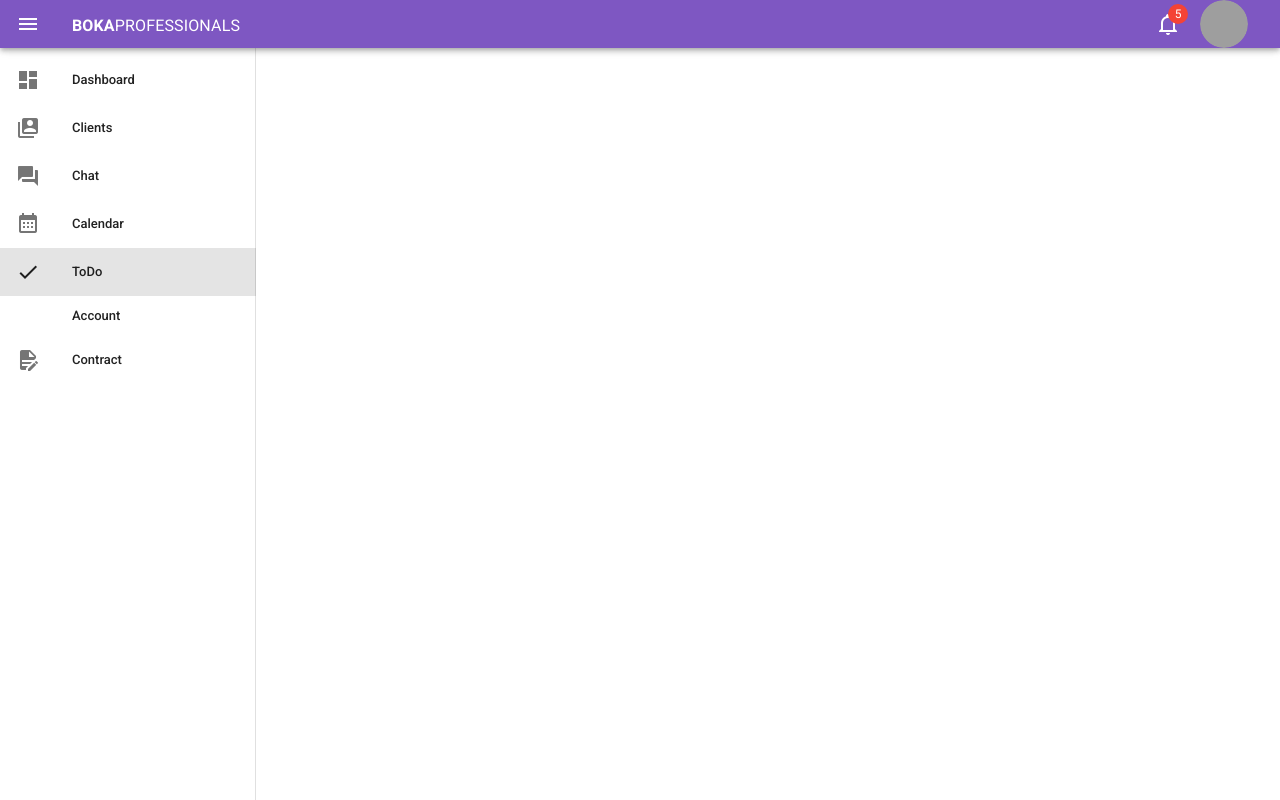
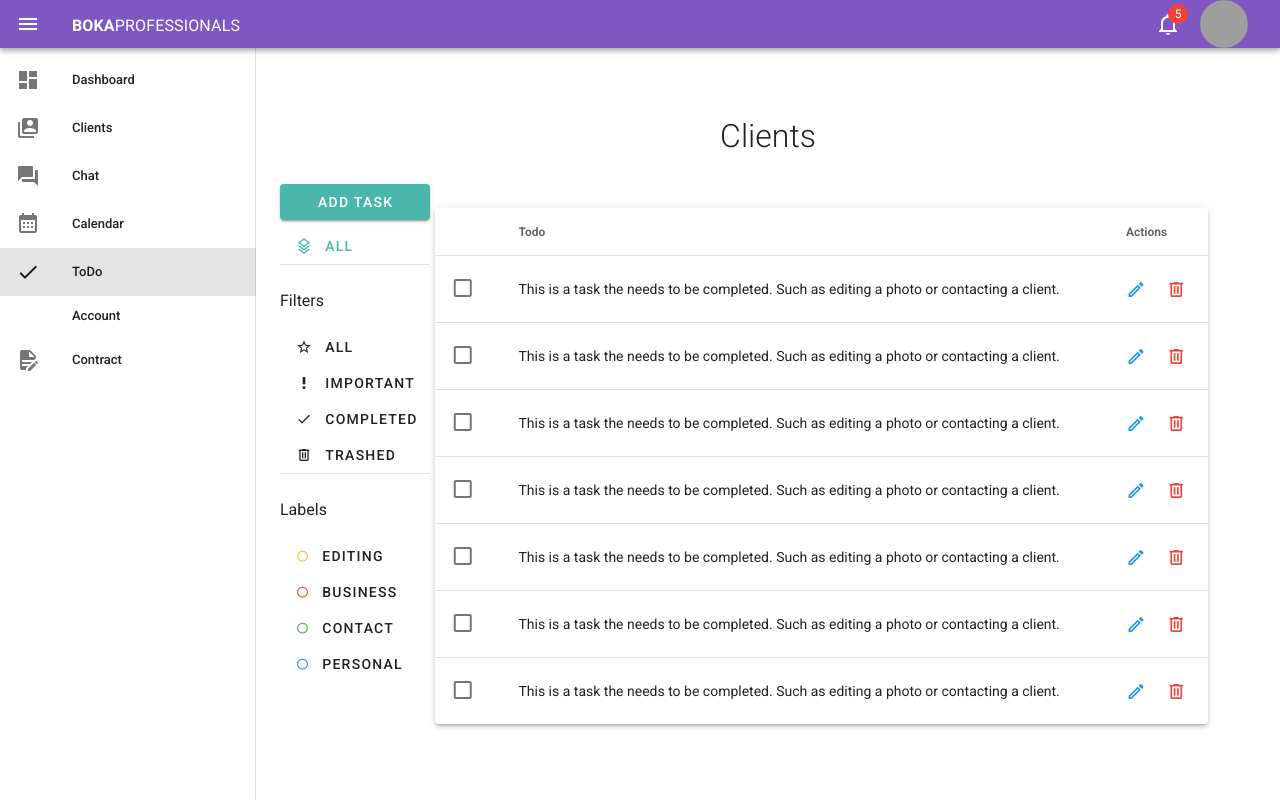
Before and after one commit to CobyYates/Boka, a Vue app: page /to-do in a window 1280 px wide. Built offline with nearby package versions, Linux system fonts and the light colour scheme; grey boxes are pictures that could not be loaded.

Commit message:
added todo list with most of the components working. Some logic still needs to be done

```diff
--- a/src/components/Dashboard/ToDo.vue
+++ b/src/components/Dashboard/ToDo.vue
@@ -0,0 +1,288 @@
+<template>
+  <v-container class="text-center pt-0">
+    <h1 class="text-center py-6 font-weight-light">Clients</h1>
+    <v-row>
+      <v-col cols="2" class="pr-0 mr-0 filters" background-color="red">
+        <v-row>
+          <v-col class="d-flex flex-column align-start pr-0 mr-0">
+            <v-dialog v-model="dialog" max-width="500px" persistent>
+              <template v-slot:activator="{ on }">
+                <v-btn
+                  color="teal lighten-2"
+                  dark
+                  class="mb-2"
+                  width="150"
+                  v-on="on"
+                  >Add Task</v-btn
+                >
+              </template>
+              <v-card>
+                <v-card-title>
+                  <span class="headline">New Task</span>
+                </v-card-title>
+
+                <v-card-text>
+                  <v-container>
+                    <v-row>
+                      <v-col cols="12" sm="12" md="12">
+                        <v-textarea
+                          v-model="editedItem.todo"
+                          label="Task"
+                        ></v-textarea>
+                      </v-col>
+                    </v-row>
+                    <v-row>
+                      <v-col cols="12" sm="6" md="6">
+                        <!-- <p>Labels</p> -->
+                        <div class="d-flex flex-column align-start">
+                            <v-btn
+                                v-for="label in labels"
+                                :key="label" text
+                                @click="addLabel(label)"
+                          ><v-icon
+                            size="small"
+                            :color="label.color"
+                            class="pr-3"
+                            >mdi-checkbox-blank-circle-outline</v-icon
+                          >{{ label.text }}</v-btn
+                        >
+                        </div>
+
+                      </v-col>
+                    </v-row>
+                  </v-container>
+                </v-card-text>
+
+                <v-card-actions>
+                  <v-spacer></v-spacer>
+                  <v-btn color="blue darken-1" text @click="close"
+                    >Cancel</v-btn
+                  >
+                  <v-btn color="blue darken-1" @click="save" dark>Add</v-btn>
+                </v-card-actions>
+              </v-card>
+            </v-dialog>
+
+            <v-btn text color="teal lighten-2"
+              ><v-icon size="medium" class="pr-3"
+                >mdi-layers-triple-outline</v-icon
+              >All</v-btn
+            >
+            <v-divider width="150"></v-divider>
+          </v-col>
+        </v-row>
+        <v-row>
+          <v-col class="d-flex flex-column align-start">
+            <p>Filters</p>
+            <v-btn text v-for="filter in filters" :key="filter">
+              <v-icon size="medium" class="pr-3">
+                {{ filter.icon }} </v-icon
+              >{{ filter.text }}</v-btn
+            >
+            <v-divider width="150"></v-divider>
+          </v-col>
+        </v-row>
+        <v-row>
+          <v-col class="d-flex flex-column align-start">
+            <p>Labels</p>
+            <v-btn v-for="label in labels" :key="label" text>
+                <v-icon size="small" :color="label.color" class="pr-3">mdi-checkbox-blank-circle-outline</v-icon>{{ label.text }}
+            </v-btn>
+          </v-col>
+        </v-row>
+      </v-col>
+      <v-col cols="10" class="pl-0 ml-0">
+        <v-data-table
+          :headers="headers"
+          :items="clients"
+          :sort-by="['approval']"
+          :sort-desc="[true, false]"
+          hide-default-footer="true"
+          class="elevation-3 mx-12 my-6 pl-0 ml-0"
+        >
+          <template v-slot:item.checkbox="{ item }">
+            <v-checkbox  color="teal lighten-2"></v-checkbox>
+          </template>
+
+          <template v-slot:item.action="{ item }">
+            <v-icon
+              small
+              class="mr-5 title"
+              @click="editItem(item)"
+              color="blue"
+            >
+              mdi-pencil-outline
+            </v-icon>
+            <v-icon small class="title" @click="deleteItem(item)" color="red">
+              mdi-trash-can-outline
+            </v-icon>
+          </template>
+        </v-data-table>
+      </v-col>
+    </v-row>
+  </v-container>
+</template>
+
+<script>
+export default {
+  data: () => ({
+    dialog: false,
+    headers: [
+      { text: "", value: `checkbox`, sortable: false },
+      { text: "Todo", value: "todo", sortable: false },
+      //   { text: "Email", value: "email", sortable: false },
+      //   { text: "Job", value: "job", sortable: false },
+      //   { text: "Payments", value: "progress", sortable: false },
+      //   { text: "SignUp Date", value: "signUp", sortable: false },
+      //   { text: "Accepted", value: "approval" },
+      { text: "Actions", value: "action", sortable: false }
+    ],
+    clients: [],
+    editedIndex: -1,
+    editedItem: {
+      todo: ""
+    },
+    defaultItem: {
+      todo: ""
+    }
+  }),
+  computed: {
+    formTitle() {
+      return this.editedIndex === "Approve client";
+    }
+  },
+  watch: {
+    dialog(val) {
+      val || this.close();
+    }
+  },
+  created() {
+    this.initialize();
+  },
+  methods: {
+    getColor(approve) {
+      // if (approval === true) return 'red'
+      // else if (approval === false) return 'orange'
+      // else return 'green'
+      // console.log(approve)
+      // console.log((clients[0].totalPayment/clients[0].payments) * 100)
+      return approve ? "green" : "red";
+    },
+    getApproved(approval) {
+      if (approval === true) return "Accepted";
+      else return "Pending";
+    },
+    paidColor(amount) {
+      if (amount * 100 <= 50) {
+        return "red";
+      } else if (amount * 100 >= 75) {
+        return "green";
+      } else {
+        return "orange";
+      }
+    },
+    initialize() {
+      (this.clients = [
+        {
+          todo:
+            "This is a task the needs to be completed. Such as editing a photo or contacting a client.",
+          signUp: "3/1/20",
+          label: "editing",
+          status: true
+        },
+        {
+          todo:
+            "This is a task the needs to be completed. Such as editing a photo or contacting a client.",
+          signUp: "3/1/20",
+          label: "editing",
+          status: true
+        },
+        {
+          todo:
+            "This is a task the needs to be completed. Such as editing a photo or contacting a client.",
+          signUp: "3/1/20",
+          label: "business",
+          status: true
+        },
+        {
+          todo:
+            "This is a task the needs to be completed. Such as editing a photo or contacting a client.",
+          signUp: "3/1/20",
+          label: "contact",
+          status: true
+        },
+        {
+          todo:
+            "This is a task the needs to be completed. Such as editing a photo or contacting a client.",
+          signUp: "3/1/20",
+          label: "editing",
+          status: true
+        },
+        {
+          todo:
+            "This is a task the needs to be completed. Such as editing a photo or contacting a client.",
+          signUp: "3/1/20",
+          label: "contact",
+          status: true
+        },
+        {
+          todo:
+            "This is a task the needs to be completed. Such as editing a photo or contacting a client.",
+          signUp: "3/1/20",
+          label: "personal",
+          status: true
+        }
+      ]),
+        (this.labels = [
+          { color: "yellow darken-2", text: "Editing" },
+          { color: "red", text: "Business" },
+          { color: "green", text: "Contact" },
+          { color: "blue", text: "Personal" }
+        ]),
+        (this.filters = [
+          { text: "all", icon: "mdi-star-outline" },
+          { text: "important", icon: "mdi-exclamation-thick" },
+          { text: "completed", icon: "mdi-check" },
+          { text: "trashed", icon: "mdi-trash-can-outline" }
+        ]);
+    },
+    editItem(item) {
+      this.editedIndex = this.clients.indexOf(item);
+      this.editedItem = Object.assign({}, item);
+      this.dialog = true;
+    },
+    deleteItem(item) {
+      const index = this.clients.indexOf(item);
+      confirm("Are you sure you want to delete this task?") &&
+        this.clients.splice(index, 1);
+    },
+    addLabel(label) {
+        this.item.label.push(label)
+    },
+    close() {
+      this.dialog = false;
+
+      setTimeout(() => {
+        this.editedItem = Object.assign({}, this.defaultItem);
+        this.editedIndex = -1;
+      }, 300);
+    },
+    save(test) {
+      this.editedItem.approval = test;
+      if (this.editedIndex > -1) {
+        Object.assign(this.clients[this.editedIndex], this.editedItem);
+      } else {
+        this.clients.push(this.editedItem);
+      }
+      this.close();
+    }
+  }
+};
+</script>
+
+<style>
+/* .filters {
+        border-radius: 8;
+        border: .5px grey solid;
+    } */
+</style>
```
